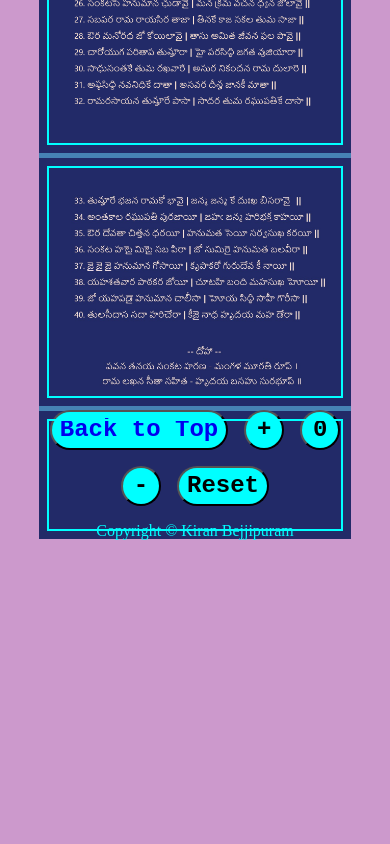
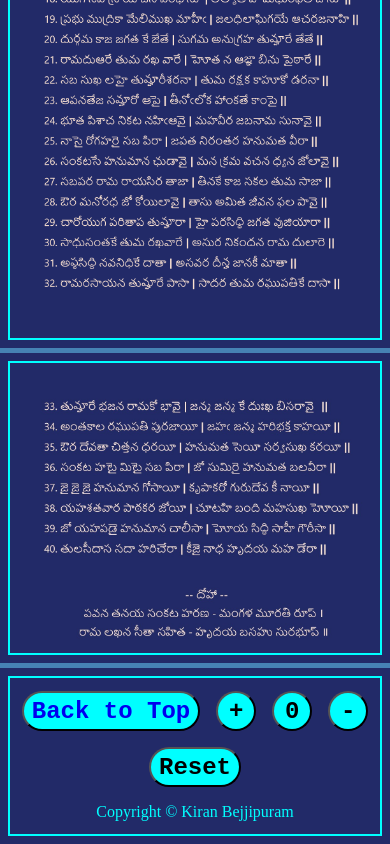
Before and after one commit to kirankusap/chalisa, a plain HTML site: page index.html in a window 390 px wide. Shown: the part 632-1476 px from the top of the page. Before the commit the page ends 1172 px from the top, so only its background shows below. Drawn offline with Linux system fonts and the light colour scheme.

Commit message:
updated styles: media queries

```diff
--- a/css/style.css
+++ b/css/style.css
@@ -4,8 +4,8 @@
     box-sizing: border-box;
 }
 
-html{
-    background:hsla(300, 100%, 25%, 0.4);
+html {
+    background: hsla(300, 100%, 25%, 0.4);
 }
 
 body {
@@ -45,7 +45,7 @@ img {
     display: flex;
     flex-direction: row;
     flex-wrap: wrap;
-    align-items: ;
+    align-items: center;
     justify-content: center;
     align-content: center;
     font-size: 1.5rem;
@@ -67,6 +67,16 @@ img {
     padding-right: 0.5rem;
 }
 
-a{
+a {
     text-decoration: none;
 }
+
+@media screen and (max-width: 756px) {
+    body {
+        width: 100vw;
+    }
+
+    .footer {
+        height: 11rem;
+    }
+}
```
